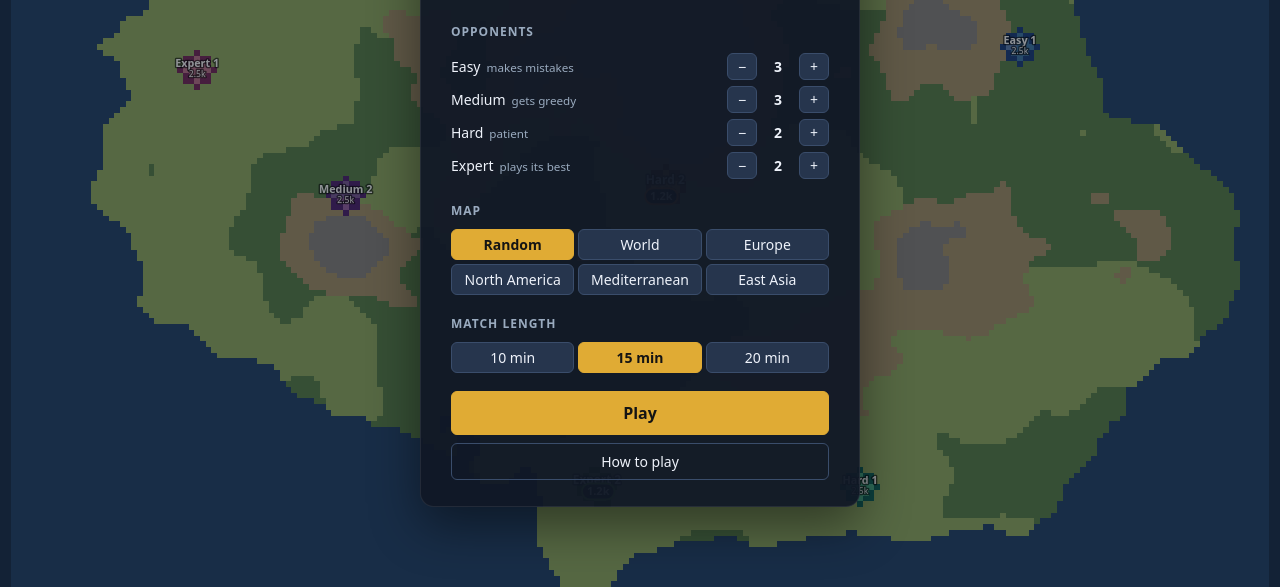
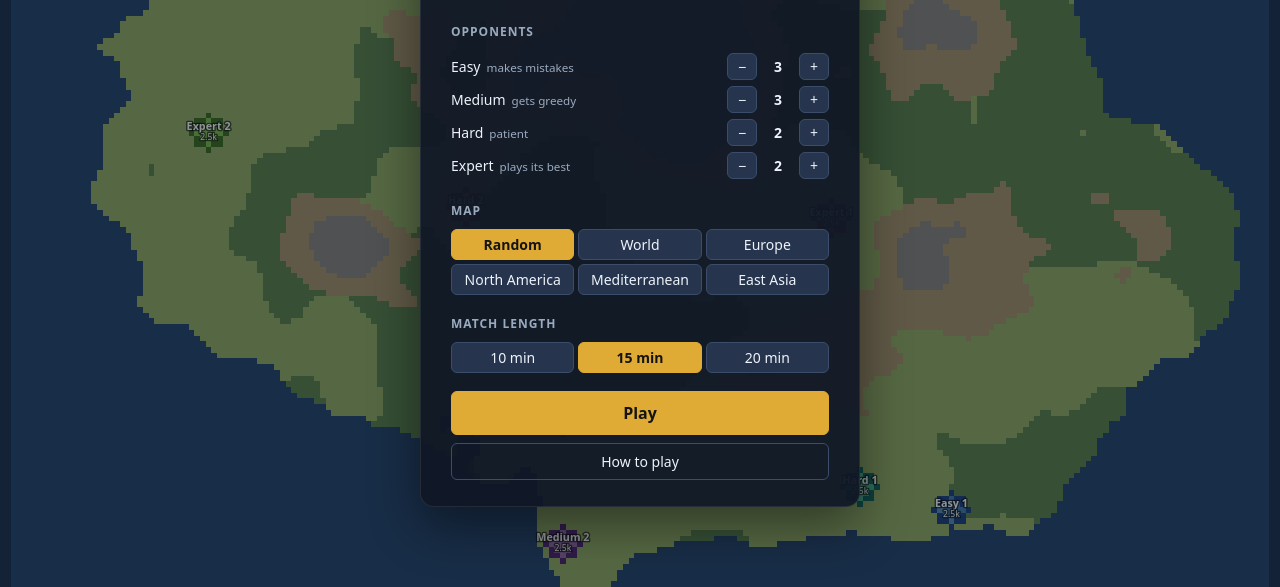
Before and after one commit to cubicobelus/outgrow, a plain HTML site: page index.html in a window 1280 px wide. Shown: the part 213-800 px from the top of the page. Drawn offline with Linux system fonts and the light colour scheme.

Commit message:
Even fronts against players, parallel terrain pacing on open land, clash sparks, boat icon, colony labels, 8x and 16x, random Easy bots, level-based starts

```diff
--- a/js/bots.js
+++ b/js/bots.js
@@ -5,15 +5,16 @@
 // picked once per bot, and the ranges of neighbouring levels overlap, so a sharp Medium can beat
 // a sluggish Hard. On average each level still beats the one below.
 //
-// Easy and Medium use the simple rules below. They make the classic mistakes: Easy sits near
-// its cap wasting growth, Medium attacks whenever it is nearly full, which leaves it emptied
-// and cheap to take.
+// Easy plays almost at random (`chaos`): each decision it rolls whether to act, what to hit and
+// how much to send. Medium uses the simple rules below and makes the classic mistakes: it
+// attacks whenever it is nearly full, which leaves it emptied and cheap to take.
 //   delay:      seconds before the first move [min, max]
 //   think:      average seconds between decisions [min, max]
 //   trigger:    take open land when troops reach this share of cap [min, max]
 //   share:      share of troops sent at open land; earlyShare in the first earlyTime seconds
 //               (overspending at the start is a classic mistake: low troops grow slowly)
 //   war:        attack a player once troops reach this share of cap; warShare is the share sent
+//   odds:       only attack a player whose whole army is at most 1/odds of ours (0 = attack blindly)
 //   aggression: chance to hit a neighbour even while open land is left
 //   idle:       chance to skip a decision
 //   pick:       'weakest' (fewest troops per tile) or 'random' neighbour
@@ -30,14 +31,14 @@
 //   snipe:       hit any neighbour whose land costs at most this many times open land
 //   lean:        how far each bot's trigger, share and safety may stray from these (0.3 = up to 30% either way)
 //   delay:       seconds before the first move [min, max]
-const EXPERT = { think: 0.2, openTrigger: 0.35, openShare: 0.5, openGuard: 0.5, safety: 0.6, minGain: 30, snipe: 1.5, lean: 0.05, delay: [0, 0.6] };
-const HARD =   { think: 0.42, openTrigger: 0.4, openShare: 0.45, openGuard: 0.3, safety: 0.75, minGain: 30, snipe: 1.2, lean: 0.2, delay: [0, 3] };
+const EXPERT = { think: 0.2, openTrigger: 0.42, openShare: 0.55, openGuard: 0.5, safety: 0.65, minGain: 30, snipe: 1.5, lean: 0.05, delay: [0, 0.6] };
+const HARD =   { think: 0.55, openTrigger: 0.45, openShare: 0.4, openGuard: 0.3, safety: 0.8, minGain: 30, snipe: 1.2, lean: 0.2, delay: [0, 3] };
 
 const BOT_TYPES = {
-  easy:   { label: 'Easy',   delay: [0, 5], think: [1.2, 3],   trigger: [0.35, 0.85], share: [0.15, 0.4], earlyShare: [0.45, 0.85], earlyTime: 60,
-            war: [0.85, 1],    warShare: [0.15, 0.35], aggression: [0, 0.03], idle: 0.4, pick: 'random' },
+  easy:   { label: 'Easy',   chaos: true, delay: [0, 5], think: [1.2, 3],   trigger: [0.35, 0.85], share: [0.15, 0.4], earlyShare: [0.45, 0.85], earlyTime: 60,
+            war: [0.85, 1],    warShare: [0.15, 0.35], odds: 0, aggression: [0, 0.03], idle: 0.4, pick: 'random' },
   medium: { label: 'Medium', delay: [0, 4], think: [0.6, 1.6], trigger: [0.4, 0.7],   share: [0.25, 0.45], earlyShare: [0.5, 0.8], earlyTime: 45,
-            war: [0.85, 0.97], warShare: [0.25, 0.45], aggression: [0, 0.08], idle: 0.1, pick: 'weakest' },
+            war: [0.85, 0.97], warShare: [0.25, 0.45], odds: [0.7, 1.1], aggression: [0, 0.08], idle: 0.1, pick: 'weakest' },
   hard:   { label: 'Hard',   patient: HARD },
   expert: { label: 'Expert', patient: EXPERT },
 };
@@ -122,6 +123,7 @@ function botThink(game, p) {
   const P = personality(game, p, T);
   if (firstMove(game, p, T.delay)) return;
   p.nextThink = game.time + P.think * (0.6 + game.rand() * 0.8);
+  if (T.chaos) return chaosThink(game, p);
   const cap = maxTroops(p.tiles);
   if (game.attacks.some(a => a.attacker === p.id)) return;
   if (game.rand() < T.idle) return;
@@ -137,9 +139,21 @@ function botThink(game, p) {
     game.launchAttack(p, NEUTRAL, p.troops * (game.time < P.earlyTime ? P.earlyShare : P.share));
   } else if (!open && p.troops >= P.trigger * cap && tryBoat(game, p, P.share, target ? 0 : P.warShare)) {
     return;
-  } else if (target && p.troops >= (open ? P.trigger : P.war) * cap) {
+  } else if (target && p.troops >= (open ? P.trigger : P.war) * cap && p.troops >= P.odds * target.troops) {
     game.launchAttack(p, target.id, p.troops * P.warShare);
   }
+}
+
+// Easy: a coin toss each time. Acts only above a random fill level, sends a random share, and
+// picks open land or a random neighbour (or a boat) without weighing anything.
+function chaosThink(game, p) {
+  const r = () => game.rand();
+  if (r() < 0.35 || p.troops < (0.1 + r() * 0.8) * maxTroops(p.tiles)) return;
+  const share = 0.1 + r() * 0.7;
+  const near = neighbourIds(game, p);
+  if (near.length && r() < 0.25) { game.launchAttack(p, near[Math.floor(r() * near.length)].id, p.troops * share); return; }
+  if (game.touches(p.id, NEUTRAL)) { game.launchAttack(p, NEUTRAL, p.troops * share); return; }
+  if (r() < 0.3) tryBoat(game, p, share, share);
 }
 
 function patientThink(game, p, E) {
--- a/js/game.js
+++ b/js/game.js
@@ -18,6 +18,7 @@ class Game {
     this.players = [];
     this.attacks = [];
     this.boats = [];
+    this.clashes = []; // player tiles just taken, flashed on the map
     this.wakes = []; // routes of boats that just landed, kept briefly so their trail can fade
     this.eliminated = []; // players in the order they fell
     this.dirty = new Set();
@@ -136,8 +137,9 @@ class Game {
     }
   }
 
-  // A random valid spot. With `looks` above 1, compares that many and keeps the one with the most
-  // room: far from other starts and with plenty of cheap plains nearby.
+  // A random valid spot. With `looks` above 1, compares that many and keeps the best: far from
+  // other starts, plenty of cheap plains nearby and land (not water) to grow into. Bots look more
+  // the better they are: Easy takes the first spot, Medium 3, Hard 10, Expert 60.
   findStart(p, looks = 1) {
     const smart = looks > 1;
     let best = null, bestScore = -1, found = 0;
@@ -149,12 +151,15 @@ class Game {
       if (smart) {
         let near = 40;
         for (const q of this.players) if (q !== p && q.spawned) near = Math.min(near, Math.hypot(q.spawnX - x, q.spawnY - y));
-        let plains = 0;
-        for (let dy = -8; dy <= 8; dy += 2) for (let dx = -8; dx <= 8; dx += 2) {
+        let plains = 0, room = 0;
+        for (let dy = -12; dy <= 12; dy += 2) for (let dx = -12; dx <= 12; dx += 2) {
           const xx = x + dx, yy = y + dy;
-          if (xx >= 0 && yy >= 0 && xx < this.w && yy < this.h && this.map.terrain[yy * this.w + xx] === PLAINS) plains++;
+          if (xx < 0 || yy < 0 || xx >= this.w || yy >= this.h) continue;
+          const t = this.map.terrain[yy * this.w + xx];
+          if (t !== WATER) room++;
+          if (t === PLAINS && dx * dx + dy * dy <= 64) plains++;
         }
-        score = near + plains * 0.3;
+        score = near + plains * 0.3 + room * 0.1;
       }
       if (score > bestScore) { best = [x, y]; bestScore = score; }
     }
@@ -162,7 +167,7 @@ class Game {
   }
 
   placeBot(p) {
-    const spot = this.findStart(p, { hard: 10, expert: 60 }[p.botType] || 1);
+    const spot = this.findStart(p, { medium: 3, hard: 10, expert: 60 }[p.botType] || 1);
     if (spot) this.spawn(p, spot[0], spot[1], 4);
     else p.alive = false;
   }
@@ -259,26 +264,35 @@ class Game {
     const def = a.target === NEUTRAL ? null : this.players[a.target];
     const counts = this.frontOf(a);
     if (counts.size === 0) return false;
-    // Prefer tiles already wrapped by the attacker so fronts stay smooth, and easy ground:
-    // rough terrain is taken later and the front moves slower through it.
-    const cand = [];
-    let reach = 0;
-    for (const [i, c] of counts) {
-      const mult = TERRAIN[this.map.terrain[i]].mult;
-      cand.push([i, (c + this.rand() * 1.5) / mult]);
-      reach += 1 / mult;
+    let pick = [];
+    if (def) {
+      // Against a player the front moves as a line: the most wrapped tiles fall first, so gaps
+      // fill in before the line pushes deeper. Rough ground slows the whole line and costs more.
+      let sumMult = 0;
+      const cand = [];
+      for (const [i, c] of counts) { sumMult += TERRAIN[this.map.terrain[i]].mult; cand.push([i, c + this.rand() * 0.6]); }
+      const n = Math.max(1, Math.round(cand.length * ECON.spreadFrac * 1.15 / Math.pow(sumMult / cand.length, 1.3) + this.rand() - 0.5));
+      cand.sort((p, q) => q[1] - p[1]);
+      pick = cand.slice(0, n).map(x => x[0]);
+    } else {
+      // Open land: every front tile may fall this tick, each terrain at its own pace (plains fast,
+      // mountains about four times slower), so a front touching both advances on both, unequally.
+      // Tiles already wrapped by the attacker fall sooner, which keeps fronts smooth.
+      for (const [i, c] of counts) {
+        const mult = TERRAIN[this.map.terrain[i]].mult;
+        if (this.rand() < ECON.spreadFrac * (0.6 + 0.4 * c) / Math.pow(mult, 1.3)) pick.push(i);
+      }
+      for (let k = pick.length - 1; k > 0; k--) { const j = Math.floor(this.rand() * (k + 1)); [pick[k], pick[j]] = [pick[j], pick[k]]; }
     }
-    cand.sort((p, q) => q[1] - p[1]);
-    const n = Math.min(cand.length, Math.max(1, Math.ceil(reach * ECON.spreadFrac)));
-    let sx = 0, sy = 0, taken = 0;
-    for (let k = 0; k < n; k++) {
-      const i = cand[k][0];
+    let sx = 0, sy = 0, taken = 0, spent = false;
+    for (const i of pick) {
       const cost = this.tileCost(i, a.target, a.attacker);
-      if (a.troops < cost) break;
+      if (a.troops < cost) { spent = true; break; }
       a.troops -= cost;
       if (def) def.troops -= Math.min(def.troops, def.troops / Math.max(1, def.tiles));
       this.setOwner(i, attacker.id);
       if (a.edge) a.edge.add(i);
+      if (def) this.clashes.push({ i, until: this.time + 0.6 });
       sx += i % this.w; sy += Math.floor(i / this.w); taken++;
       if (def && !def.alive) break;
     }
@@ -288,7 +302,7 @@ class Game {
       if (a.fx === undefined || Math.hypot(a.fx - x, a.fy - y) > 25) { a.fx = x; a.fy = y; }
       else { a.fx += (x - a.fx) * 0.15; a.fy += (y - a.fy) * 0.15; }
     }
-    if (taken < n || (def && !def.alive)) return false;
+    if (spent || (def && !def.alive)) return false;
     return a.troops >= ECON.tileCost;
   }
 
@@ -396,6 +410,7 @@ class Game {
     }
     this.boats = keep;
     this.wakes = this.wakes.filter(t => t.until > this.time);
+    if (this.clashes.length) this.clashes = this.clashes.filter(c => c.until > this.time);
   }
 
   step() {
--- a/js/render.js
+++ b/js/render.js
@@ -108,23 +108,73 @@ class Renderer {
     ctx.textAlign = 'center';
     ctx.textBaseline = 'middle';
     ctx.lineJoin = 'round';
-    for (const p of g.players) {
-      if (!p.alive || p.tiles < 12) continue;
-      const size = Math.max(10, Math.min(36, Math.sqrt(p.tiles) * v.scale * 0.35));
-      const x = v.x + (p.sumX / p.tiles + 0.5) * v.scale;
-      const y = v.y + (p.sumY / p.tiles + 0.5) * v.scale;
+    for (const l of this.labels()) {
+      const p = g.players[l.owner];
+      const size = Math.max(10, Math.min(36, Math.sqrt(l.size) * v.scale * 0.35)) * (l.main ? 1 : 0.8);
+      const x = v.x + (l.x + 0.5) * v.scale, y = v.y + (l.y + 0.5) * v.scale;
       ctx.font = `600 ${size}px system-ui, sans-serif`;
       ctx.lineWidth = size / 4;
       ctx.strokeStyle = 'rgba(0,0,0,0.6)';
       ctx.fillStyle = '#fff';
+      if (!l.main) { ctx.strokeText(p.name, x, y); ctx.fillText(p.name, x, y); continue; }
       ctx.strokeText(p.name, x, y - size * 0.55);
       ctx.fillText(p.name, x, y - size * 0.55);
       ctx.font = `${size * 0.8}px system-ui, sans-serif`;
       ctx.strokeText(fmt(p.troops), x, y + size * 0.45);
       ctx.fillText(fmt(p.troops), x, y + size * 0.45);
     }
+    this.drawClashes();
     this.drawAttacks();
     this.drawBoats();
+  }
+
+  // One label per separate piece of territory, at the tile deepest inside it, so a name always
+  // sits on its own land even with colonies across the map. The biggest piece also shows troops;
+  // pieces under 12 tiles get none. Recomputed at most every half second.
+  labels() {
+    const g = this.game, now = performance.now();
+    if (this.labelCache && now - this.labelTime < 500) return this.labelCache;
+    const n = g.w * g.h, comp = new Int32Array(n).fill(-1), dist = new Int32Array(n).fill(-1);
+    const pieces = [], stack = [], queue = [];
+    for (let s = 0; s < n; s++) {
+      const o = g.owner[s];
+      if (o === NEUTRAL || comp[s] >= 0) continue;
+      const id = pieces.length, piece = { owner: o, size: 0, best: s, depth: 0 };
+      pieces.push(piece);
+      comp[s] = id; stack.push(s);
+      while (stack.length) {
+        const i = stack.pop();
+        piece.size++;
+        if (g.isBorder(i)) { dist[i] = 0; queue.push(i); }
+        for (const j of g.neighbors(i)) if (comp[j] < 0 && g.owner[j] === o) { comp[j] = id; stack.push(j); }
+      }
+    }
+    // Distance inward from each piece's edge; the deepest tile is where its label goes.
+    for (let q = 0; q < queue.length; q++) {
+      const i = queue[q], piece = pieces[comp[i]];
+      if (dist[i] > piece.depth) { piece.depth = dist[i]; piece.best = i; }
+      for (const j of g.neighbors(i)) if (dist[j] < 0 && comp[j] === comp[i]) { dist[j] = dist[i] + 1; queue.push(j); }
+    }
+    const biggest = {};
+    for (const pc of pieces) if (!biggest[pc.owner] || pc.size > biggest[pc.owner].size) biggest[pc.owner] = pc;
+    this.labelCache = pieces.filter(pc => pc.size >= 12 && g.players[pc.owner].alive)
+      .map(pc => ({ owner: pc.owner, size: pc.size, x: pc.best % g.w, y: Math.floor(pc.best / g.w), main: biggest[pc.owner] === pc }));
+    this.labelTime = now;
+    return this.labelCache;
+  }
+
+  // Sparks where an attack is taking a player's tiles: a bright flash that fades out.
+  drawClashes() {
+    const g = this.game, ctx = this.ctx, v = this.view;
+    const r = Math.max(2 * this.dpr, v.scale * 0.9);
+    for (const c of g.clashes) {
+      const t = (c.until - g.time) / 0.6;
+      const x = v.x + (c.i % g.w + 0.5) * v.scale, y = v.y + (Math.floor(c.i / g.w) + 0.5) * v.scale;
+      ctx.fillStyle = `rgba(255, ${170 + 85 * t}, ${90 + 120 * t}, ${0.85 * t})`;
+      ctx.beginPath();
+      ctx.arc(x, y, r * (1.6 - 0.6 * t), 0, Math.PI * 2);
+      ctx.fill();
+    }
   }
 
   // A pill with the attack's troops where its front is moving. Attacks on the human pulse red.
@@ -174,14 +224,29 @@ class Renderer {
       const x0 = b.path[i] % g.w, y0 = Math.floor(b.path[i] / g.w), x1 = b.path[j] % g.w, y1 = Math.floor(b.path[j] / g.w);
       const x = v.x + (x0 + (x1 - x0) * f + 0.5) * v.scale, y = v.y + (y0 + (y1 - y0) * f + 0.5) * v.scale;
       const c = g.players[b.owner].color;
-      ctx.fillStyle = `rgb(${c})`;
-      ctx.strokeStyle = '#fff';
-      ctx.lineWidth = 1.5 * k;
-      ctx.beginPath();
-      ctx.moveTo(x - 7 * k, y - 2 * k); ctx.lineTo(x + 7 * k, y - 2 * k); ctx.lineTo(x + 4 * k, y + 4 * k); ctx.lineTo(x - 4 * k, y + 4 * k);
-      ctx.closePath(); ctx.fill(); ctx.stroke();
-      this.pill(x, y - 13 * k, fmt(b.troops), c, b.target === g.human.id);
+      this.boatIcon(x, y, x1 >= x0 ? 1 : -1, c);
+      this.pill(x, y - 20 * k, fmt(b.troops), c, b.target === g.human.id);
     }
+  }
+
+  // A small sailing boat: dark hull, mast, and a sail in the owner's colour, facing its heading.
+  boatIcon(x, y, dir, color) {
+    const ctx = this.ctx, k = this.dpr;
+    ctx.save();
+    ctx.translate(x, y);
+    ctx.scale(dir * k, k);
+    ctx.lineJoin = 'round';
+    ctx.lineWidth = 1.5;
+    ctx.strokeStyle = 'rgba(255,255,255,0.9)';
+    ctx.fillStyle = '#3b2a1e';
+    ctx.beginPath();
+    ctx.moveTo(-9, 2); ctx.lineTo(9, 2); ctx.lineTo(6, 6); ctx.lineTo(-6, 6); ctx.closePath();
+    ctx.fill(); ctx.stroke();
+    ctx.beginPath(); ctx.moveTo(0, 2); ctx.lineTo(0, -10); ctx.stroke();
+    ctx.fillStyle = `rgb(${color})`;
+    ctx.beginPath(); ctx.moveTo(1, -10); ctx.lineTo(8, 0); ctx.lineTo(1, 0); ctx.closePath();
+    ctx.fill(); ctx.stroke();
+    ctx.restore();
   }
 
   pill(x, y, text, color, danger) {
```
Also changed, not shown: index.html (+1 -1 lines).
